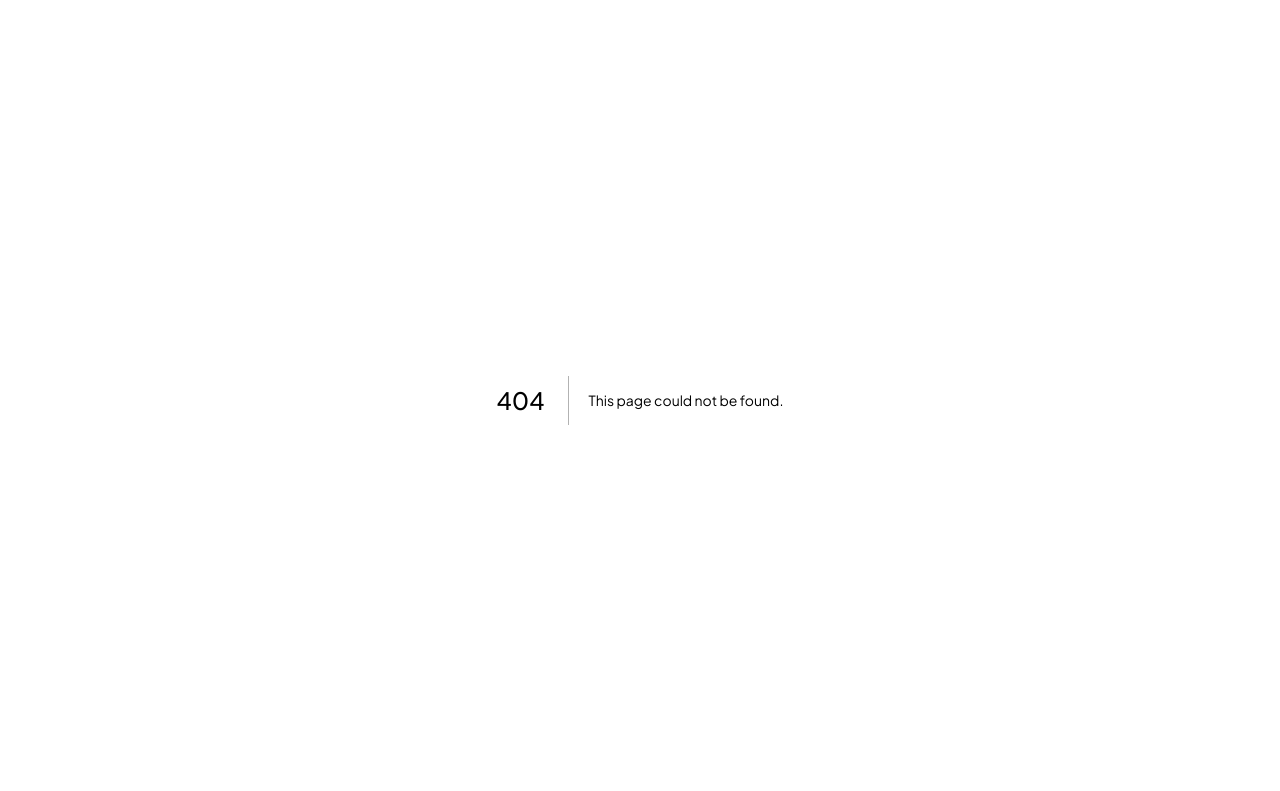
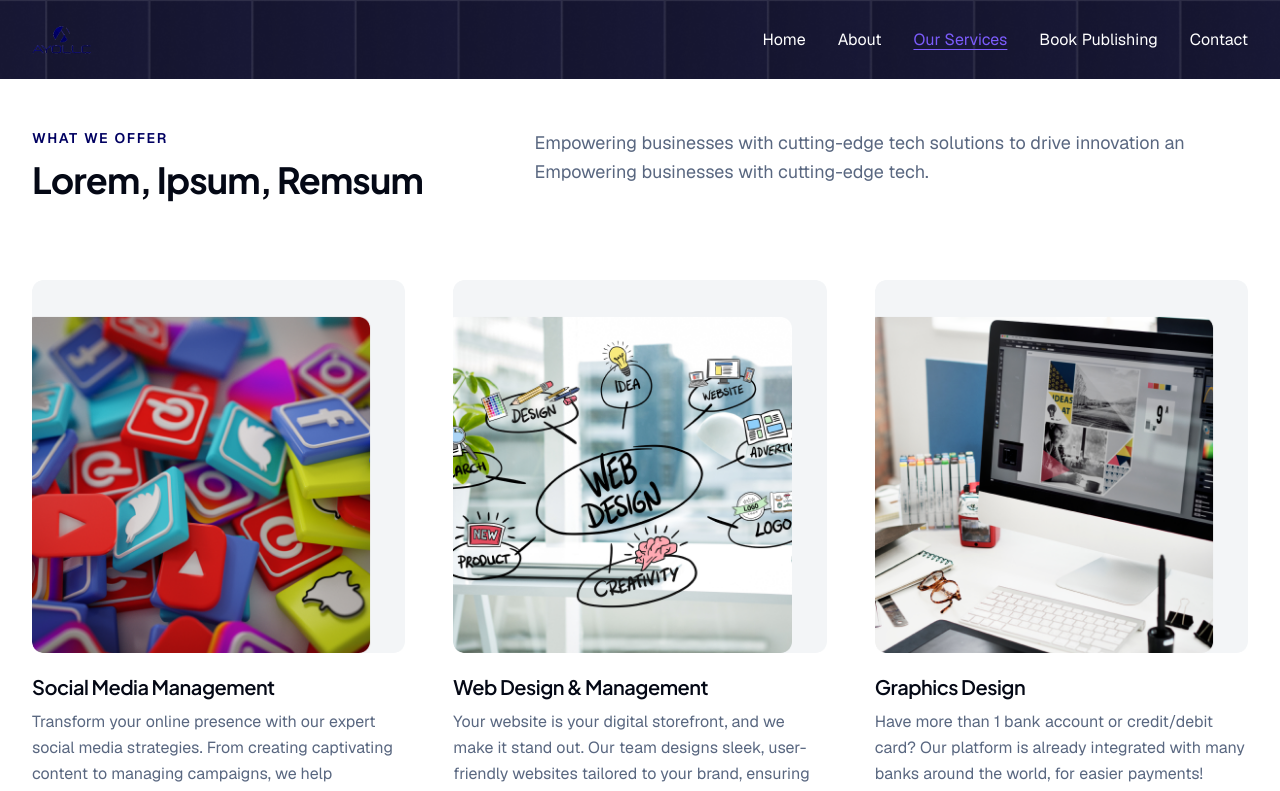
Before and after one commit to AyodEji-09/ayo-llc, a Next.js app: page /services in a window 1280 px wide. Before the commit this address had no page. Shown: the top 791 px of the page. Built offline with nearby package versions, Linux system fonts and the light colour scheme.

Commit message:
feat: services page design

```diff
--- a/app/(app)/about/page.tsx
+++ b/app/(app)/about/page.tsx
@@ -3,11 +3,11 @@ import { BenefitCard } from "@/components/benefit-card";
 import { GridWrapper } from "@/components/grid-wrapper";
 import { benefits } from "@/data";
 
-export default function AboutPage() {
+export default function About() {
   return (
     <div className="mx-auto max-w-7xl space-y-24 px-4 pt-8 pb-28 sm:space-y-28 sm:px-6 sm:pt-12 lg:space-y-32 lg:px-8">
       {/* about  */}
-      <div>
+      <section>
         <GridWrapper
           header="About AYO LLC"
           subtitle="LOREM IPSUM DOLOR"
@@ -27,7 +27,7 @@ export default function AboutPage() {
           auctor vulputate duis enim imperdiet viverra amet. Sem facilisis
           mattis mattis vitae sed id tortor vel
         </p>
-      </div>
+      </section>
 
       {/* why choose ayo llc */}
       <section>
--- /dev/null
+++ b/app/(app)/services/page.tsx
@@ -0,0 +1,25 @@
+import { Card } from "@/components/card";
+import { GridWrapper } from "@/components/grid-wrapper";
+import { services } from "@/data";
+
+export default function Services() {
+  return (
+    <div className="mx-auto max-w-7xl space-y-24 px-4 pt-8 pb-28 sm:space-y-28 sm:px-6 sm:pt-12 lg:space-y-32 lg:px-8">
+      <section>
+        <GridWrapper
+          subtitle="What We Offer"
+          header="Lorem, Ipsum, Remsum"
+          description="
+              Empowering businesses with cutting-edge tech solutions to drive
+              innovation an Empowering businesses with cutting-edge tech."
+        />
+
+        <div className="mt-16 grid justify-items-center gap-x-8 gap-y-14 sm:mt-20 sm:grid-cols-2 sm:gap-x-10 sm:gap-y-16 lg:grid-cols-3 lg:gap-x-12">
+          {services.map((benefit, idx) => (
+            <Card key={idx} {...benefit} />
+          ))}
+        </div>
+      </section>
+    </div>
+  );
+}
```
